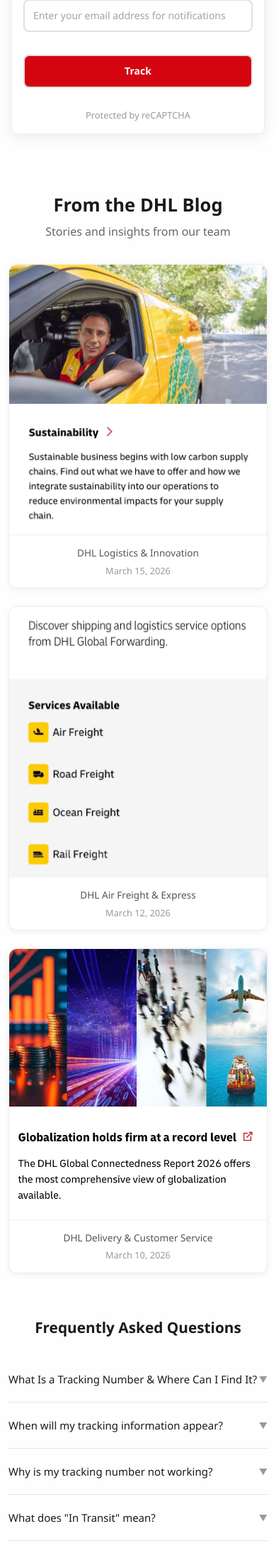
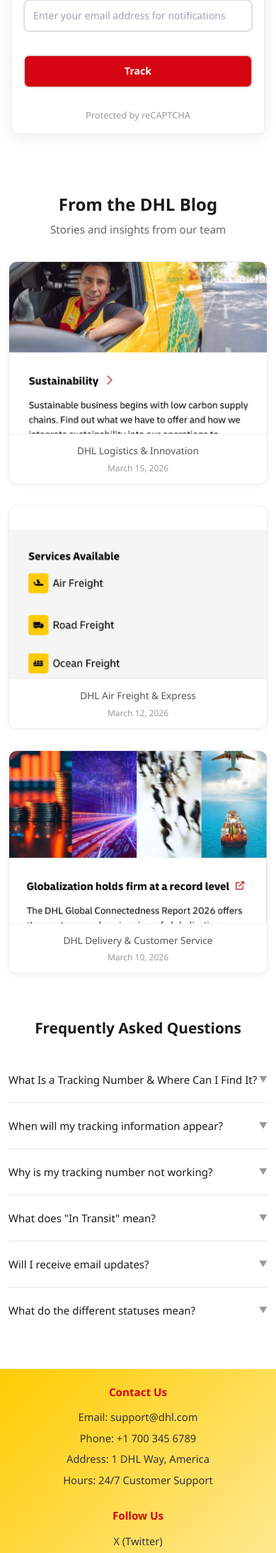
Before and after one commit to steadybomba/signment, a Flask app: page / in a window 390 px wide. Shown: the part 349-2537 px from the top of the page at 71% size. Run offline with Flask 3, Linux system fonts and the light colour scheme; some libraries are stand-ins or nearby versions.

Commit message:
Update index.html

```diff
--- a/templates/index.html
+++ b/templates/index.html
@@ -45,13 +45,14 @@
         /* Content Overlay */
         .content-overlay {
             position: relative;
-            background: rgba(255, 255, 255, 0.85);
+            background: rgba(255, 255, 255, 0.88);
             min-height: 100vh;
             display: flex;
             flex-direction: column;
+            backdrop-filter: blur(2px);
         }
 
-        /* === CLEAN GATE OVERLAY - White Background (No Lock Icon) === */
+        /* === CLEAN GATE OVERLAY === */
         .gate-overlay {
             position: fixed;
             inset: 0;
@@ -319,44 +354,15 @@
             display: block;
         }
 
-        /* === TOAST === */
-        .toast-container {
-            position: fixed;
-            bottom: 24px;
-            right: 24px;
-            z-index: 9999;
-            max-width: 400px;
-        }
-        .toast {
-            background: #333;
-            color: white;
-            padding: 14px 24px;
-            border-radius: var(--radius-sm);
-            box-shadow: var(--shadow-lg);
-            transform: translateY(100px);
-            opacity: 0;
-            transition: all 0.4s cubic-bezier(0.68, -0.55, 0.265, 1.55);
-            margin-top: 8px;
-            font-size: 0.95rem;
-            border-left: 4px solid transparent;
-        }
-        .toast.show {
-            transform: translateY(0);
-            opacity: 1;
-        }
-        .toast.success { background: #16a34a; border-left-color: #14532d; }
-        .toast.error { background: #dc2626; border-left-color: #7f1d1d; }
-        .toast.info { background: #2563eb; border-left-color: #1e3a5f; }
-
-        /* === BLOG SECTION - OPTIMIZED FOR 741x774 IMAGES === */
+        /* === BLOG SECTION - ENHANCED IMAGE SIZES === */
         .blog-section {
-            max-width: 1400px;
+            max-width: 1200px;
             margin: 50px auto 30px;
             padding: 0 20px;
         }
         .blog-section .section-title {
             text-align: center;
-            font-size: 2rem;
+            font-size: 1.8rem;
             font-weight: 700;
             color: var(--dhl-dark);
             margin-bottom: 4px;
@@ -364,13 +370,13 @@
         .blog-section .section-subtitle {
             text-align: center;
             color: #666;
-            font-size: 1rem;
+            font-size: 0.95rem;
             margin-bottom: 32px;
         }
         .blog-grid {
             display: grid;
             grid-template-columns: repeat(3, 1fr);
-            gap: 35px;
+            gap: 30px;
         }
         .blog-card {
             background: #fff;
@@ -382,31 +388,22 @@
             cursor: pointer;
         }
         .blog-card:hover {
-            transform: translateY(-6px);
+            transform: translateY(-4px);
             box-shadow: var(--shadow-lg);
         }
-        .blog-card .blog-image-wrapper {
-            width: 100%;
-            overflow: hidden;
-            background: #f0f0f0;
-            position: relative;
-        }
-        /* Force exact 741x774 ratio with object-fit cover */
-        .blog-card .blog-image-wrapper .blog-image {
+        .blog-card .blog-image {
             width: 100%;
             height: auto;
-            aspect-ratio: 741 / 774;
+            aspect-ratio: 3/2;
             object-fit: cover;
+            background: #f0f0f0;
             display: block;
-            transition: transform 0.5s ease;
-            background: #f0f0f0;
-        }
-        .blog-card:hover .blog-image-wrapper .blog-image {
-            transform: scale(1.03);
+            min-height: 220px;
+            max-height: 400px;
         }
         .blog-card .blog-label {
-            padding: 18px 22px 22px;
-            font-size: 1rem;
+            padding: 16px 20px 20px;
+            font-size: 0.95rem;
             color: #555;
             text-align: center;
             border-top: 1px solid #f0f0f0;
@@ -414,7 +411,7 @@
         }
         .blog-card .blog-label .blog-date {
             display: block;
-            font-size: 0.8rem;
+            font-size: 0.75rem;
             color: #999;
             margin-top: 4px;
             font-weight: 400;
@@ -529,7 +526,11 @@
         @media (max-width: 1024px) {
             .blog-grid {
                 grid-template-columns: repeat(2, 1fr);
-                gap: 25px;
+            }
+            .blog-card .blog-image {
+                aspect-ratio: 3/2;
+                min-height: 180px;
+                max-height: 350px;
             }
         }
 
@@ -538,9 +539,14 @@
             .track-box { padding: 24px; }
             .footer .footer-content { flex-direction: column; align-items: center; text-align: center; }
             .footer-section { min-width: 100%; text-align: center; }
-            .blog-grid { grid-template-columns: 1fr; max-width: 550px; margin: 0 auto; }
-            .blog-section .section-title { font-size: 1.6rem; }
+            .blog-grid { grid-template-columns: 1fr; max-width: 500px; margin: 0 auto; }
+            .blog-section .section-title { font-size: 1.5rem; }
             .gate-card { padding: 32px 24px; }
+            .blog-card .blog-image {
+                aspect-ratio: 3/2;
+                min-height: 200px;
+                max-height: 350px;
+            }
         }
 
         @media (max-width: 480px) {
@@ -560,11 +566,14 @@
             .gate-card { padding: 24px 16px; }
             .gate-card h2 { font-size: 18px; }
             .gate-card p { font-size: 13px; }
-            .toast-container { left: 16px; right: 16px; bottom: 16px; }
-            .toast { padding: 12px 16px; font-size: 0.9rem; }
             .blog-section { padding: 0 12px; }
-            .blog-card .blog-label { font-size: 0.85rem; padding: 14px 16px; }
+            .blog-card .blog-label { font-size: 0.85rem; padding: 12px 14px; }
             .tracking-result .card { padding: 16px; }
+            .blog-card .blog-image {
+                aspect-ratio: 3/2;
+                min-height: 160px;
+                max-height: 280px;
+            }
         }
 
         @media (max-width: 380px) {
@@ -680,19 +695,14 @@
             </div>
         </div>
 
-        <!-- Toast Container -->
-        <div id="toast-container" class="toast-container"></div>
-
-        <!-- === BLOG SECTION - OPTIMIZED FOR 741x774 IMAGES === -->
+        <!-- === BLOG SECTION === -->
         <div class="blog-section" id="blog">
             <div class="section-title">From the DHL Blog</div>
             <div class="section-subtitle">Stories and insights from our team</div>
 
             <div class="blog-grid">
                 <div class="blog-card">
-                    <div class="blog-image-wrapper">
-                        <img class="blog-image" src="{{ url_for('static', filename='blog-1.jpg') }}" alt="DHL Logistics & Innovation" loading="lazy">
-                    </div>
+                    <img class="blog-image" src="{{ url_for('static', filename='blog-1.jpg') }}" alt="DHL Logistics & Innovation" loading="lazy">
                     <div class="blog-label">
                         DHL Logistics & Innovation
                         <span class="blog-date">March 15, 2026</span>
@@ -700,9 +710,7 @@
                 </div>
 
                 <div class="blog-card">
-                    <div class="blog-image-wrapper">
-                        <img class="blog-image" src="{{ url_for('static', filename='blog-2.jpg') }}" alt="DHL Air Freight & Express" loading="lazy">
-                    </div>
+                    <img class="blog-image" src="{{ url_for('static', filename='blog-2.jpg') }}" alt="DHL Air Freight & Express" loading="lazy">
                     <div class="blog-label">
                         DHL Air Freight & Express
                         <span class="blog-date">March 12, 2026</span>
@@ -710,9 +718,7 @@
                 </div>
 
                 <div class="blog-card">
-                    <div class="blog-image-wrapper">
-                        <img class="blog-image" src="{{ url_for('static', filename='blog-3.jpg') }}" alt="DHL Delivery & Customer Service" loading="lazy">
-                    </div>
+                    <img class="blog-image" src="{{ url_for('static', filename='blog-3.jpg') }}" alt="DHL Delivery & Customer Service" loading="lazy">
                     <div class="blog-label">
                         DHL Delivery & Customer Service
                         <span class="blog-date">March 10, 2026</span>
@@ -788,7 +794,7 @@
                     <h3>Contact Us</h3>
                     <p>Email: support@dhl.com</p>
                     <p>Phone: +1 700 345 6789</p>
-                    <p>Address: 1 DHL Way, International</p>
+                    <p>Address: 1 DHL Way, America</p>
                     <p>Hours: 24/7 Customer Support</p>
                 </div>
                 <div class="footer-section">
@@ -831,7 +837,6 @@
             if (overlay) {
                 overlay.style.display = 'none';
             }
-            showToast('Verification successful! You can now track shipments.', 'success');
         }
 
         // ============================================================
@@ -848,26 +853,6 @@
         const overlay = document.getElementById('gate-overlay');
         if (overlay) overlay.style.display = 'none';
         {% endif %}
-
-        // ============================================================
-        // Toast Notification
-        // ============================================================
-        function showToast(message, type = 'success') {
-            const container = document.getElementById('toast-container');
-            if (!container) return;
-
-            const toast = document.createElement('div');
-            toast.className = `toast ${type}`;
-            toast.textContent = message;
-            container.appendChild(toast);
-
-            setTimeout(() => toast.classList.add('show'), 10);
-
-            setTimeout(() => {
-                toast.classList.remove('show');
-                setTimeout(() => toast.remove(), 400);
-            }, 4000);
-        }
 
         // ============================================================
         // Hamburger Menu
@@ -945,7 +930,6 @@
             if (trackingResult) {
                 trackingResult.style.display = 'none';
             }
-            showToast('Error: ' + message, 'error');
         }
 
         // ============================================================
@@ -971,7 +955,6 @@
             const currentTn = document.querySelector('#result-content .tracking-number');
             if (currentTn && data.tracking_number === currentTn.textContent.trim()) {
                 updateTrackingDisplay(data);
-                showToast('Tracking status updated!', 'info');
             }
         });
 
```
Also changed, not shown: other parts of templates/index.html (+53 -13 lines).
